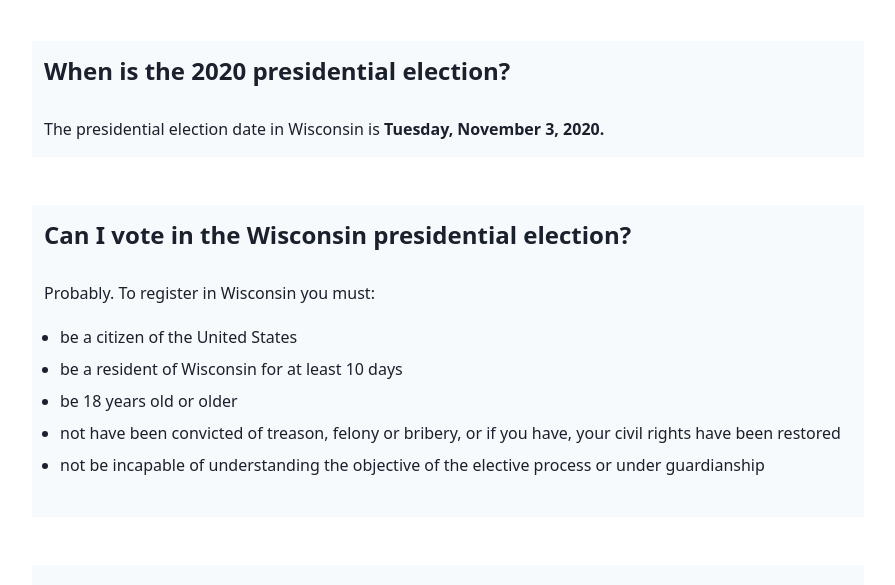
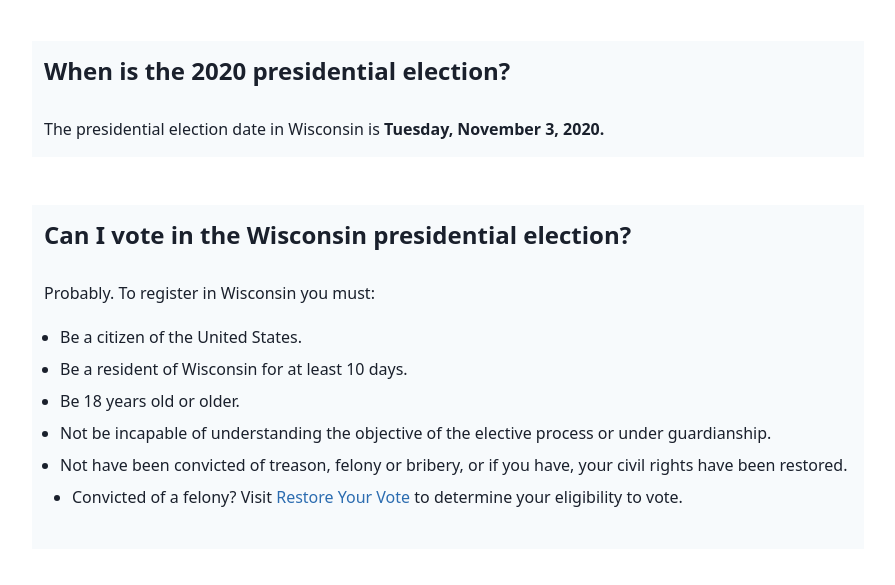
Before and after one commit to scott-coates/voteinwi, a Gatsby site: page / in a window 1280 px wide. Shown: the part 149-734 px from the top of the page, without its empty margins (192-1087 px from the left). Built offline with nearby package versions, Linux system fonts and the light colour scheme; Gatsby itself is replaced by a stand-in of ours.

Commit message:
updated content for faq

```diff
--- a/src/pages/index.js
+++ b/src/pages/index.js
@@ -71,16 +71,26 @@ function IndexPage() {
           <div className="leading-loose p-3">
             <p className="mb-3">Probably. To register in Wisconsin you must:</p>
             <ul className="list-disc list-outside mb-6 pl-4">
-              <li>be a citizen of the United States</li>
-              <li>be a resident of Wisconsin for at least 10 days</li>
-              <li>be 18 years old or older</li>
+              <li>Be a citizen of the United States.</li>
+              <li>Be a resident of Wisconsin for at least 10 days.</li>
+              <li>Be 18 years old or older.</li>
               <li>
-                not have been convicted of treason, felony or bribery, or if you
-                have, your civil rights have been restored
+                Not be incapable of understanding the objective of the elective
+                process or under guardianship.
+              </li>{" "}
+              <li>
+                Not have been convicted of treason, felony or bribery, or if you
+                have, your civil rights have been restored.
               </li>
-              <li>
-                not be incapable of understanding the objective of the elective
-                process or under guardianship
+              <li className="ml-3">
+                Convicted of a felony? Visit
+                <a
+                  className="no-underline text-blue-700 hover:text-blue-800"
+                  href="https://campaignlegal.org/restoreyourvote"
+                >
+                  &nbsp;Restore Your Vote
+                </a>
+                &nbsp;to determine your eligibility to vote.
               </li>
             </ul>
           </div>
```
